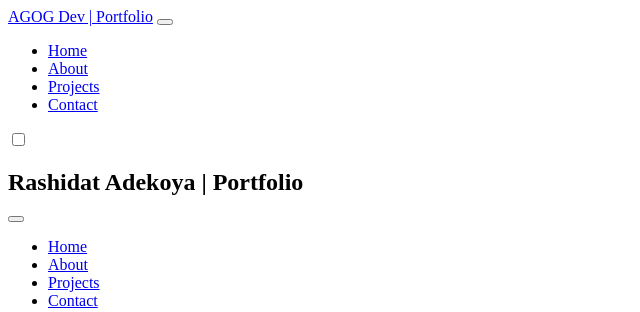
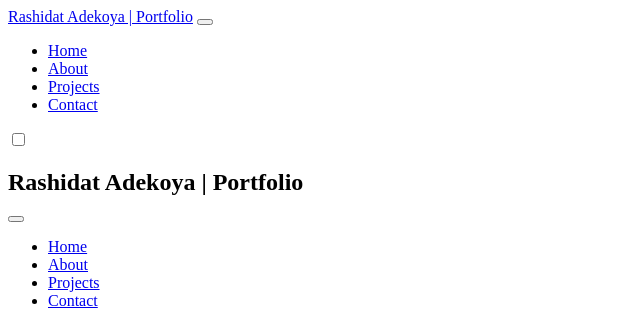
Before and after one commit to Shida18719/agog-dev, a Django app: template templates/includes/header.html in a window 1280 px wide. Shown: the top 312 px of the page, without its empty margins (0-640 px from the left). Run offline with Django 4.2, Linux system fonts and the light colour scheme; the template is opened without the code that fills it, so the values that code supplies are empty.

Commit message:
Modify header name

```diff
--- a/templates/includes/header.html
+++ b/templates/includes/header.html
@@ -6,7 +6,7 @@
   <div class="container-fluid">
     <nav class="navbar navbar-expand-lg navbar-light">
 
-      <a class="navbar-brand fs-3" href="{% url 'index' %}">AGOG Dev | Portfolio</a>
+      <a class="navbar-brand fs-3" href="{% url 'index' %}">Rashidat Adekoya | Portfolio</a>
 
       <!-- Toggler for mobile -->
       <button class="navbar-toggler" type="button" data-bs-toggle="offcanvas" data-bs-target="#offcanvasRight"
```
